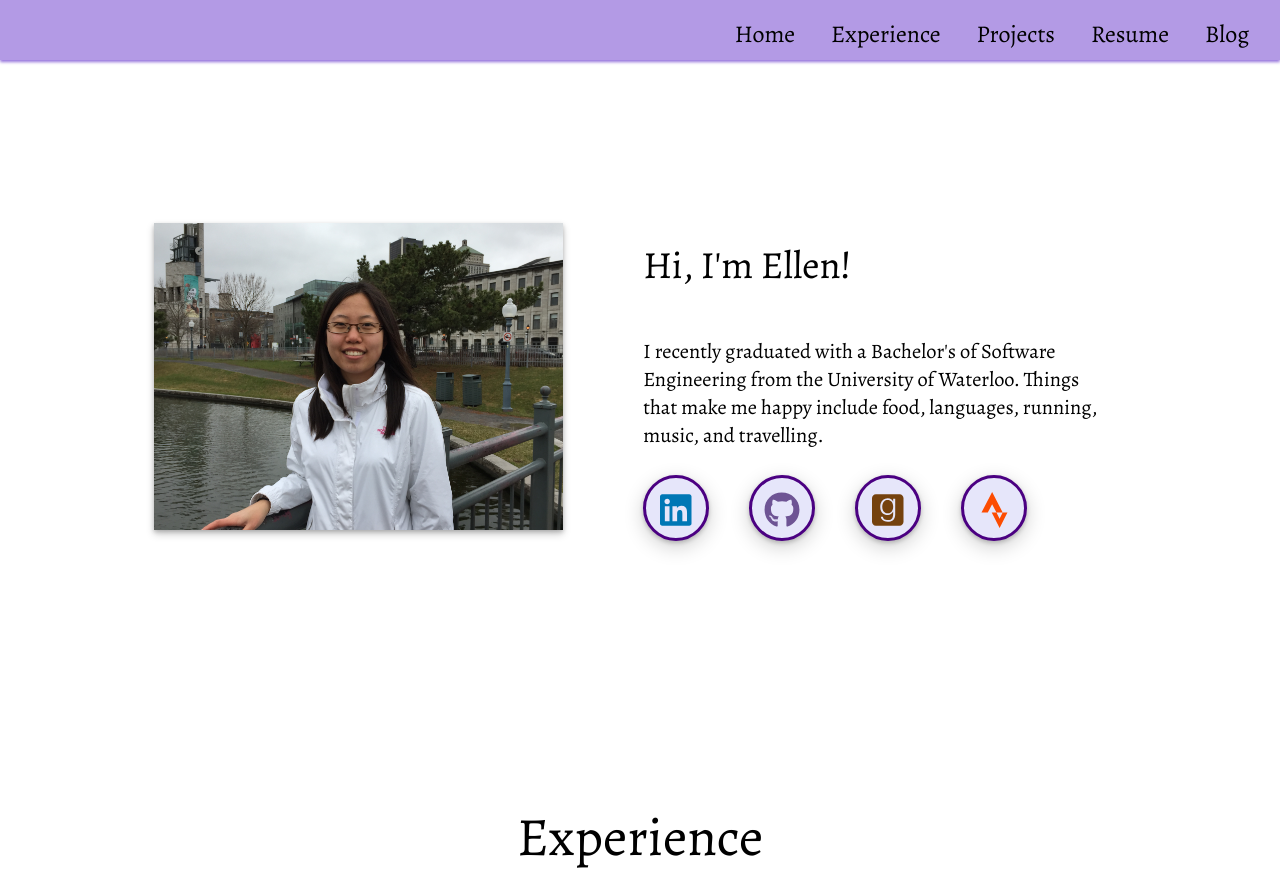
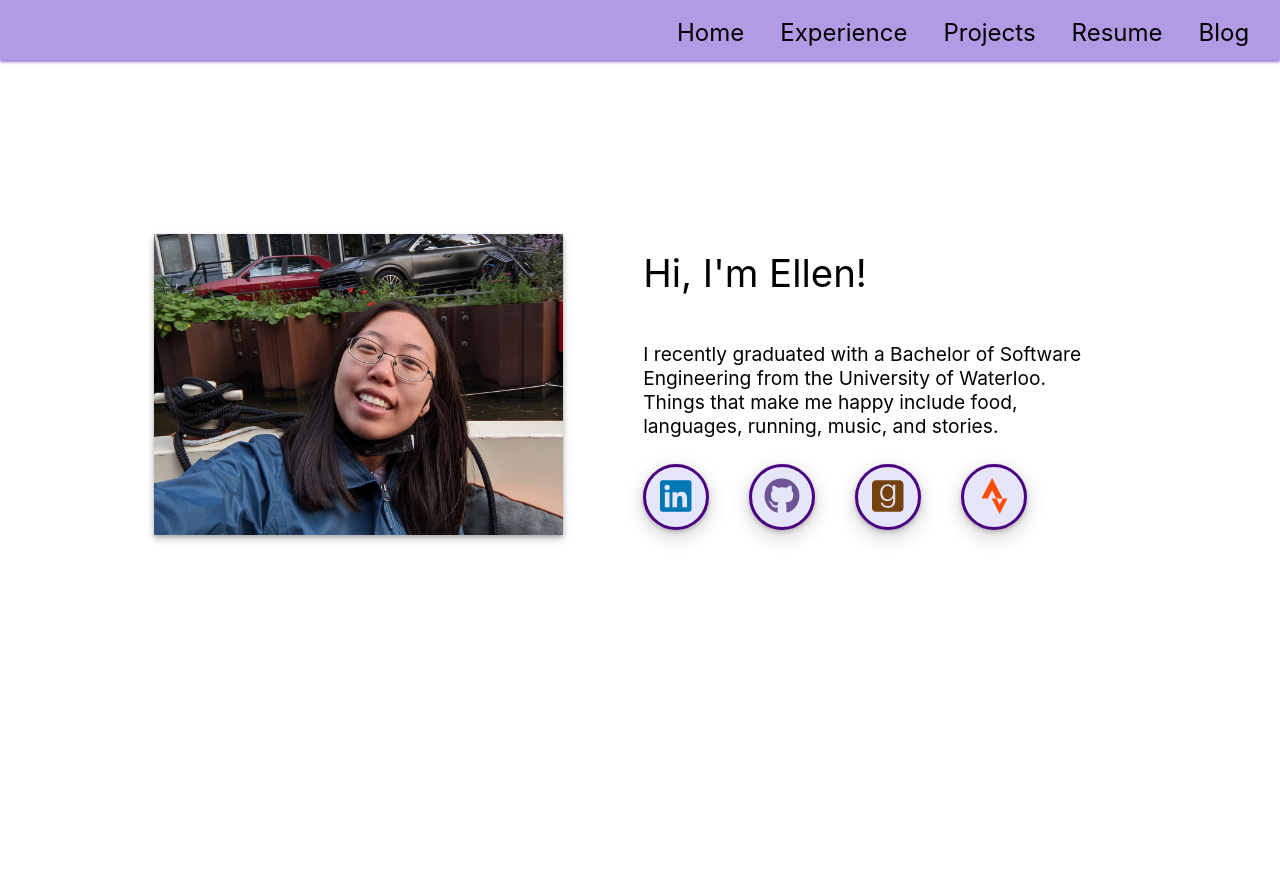
Before and after one commit to jlight99/personal-website, a React (Create React App) app: page / in a window 1280 px wide. Shown: the top 895 px of the page. Built offline with nearby package versions, Linux system fonts and the light colour scheme; a web font is replaced by a local one.

Commit message:
update resources

```diff
--- a/src/index.css
+++ b/src/index.css
@@ -1,7 +1,13 @@
 body, html {
   margin: 0;
   padding: 0;
-  font-family: 'Alegreya', serif;
+
+  font-family: -apple-system, BlinkMacSystemFont, 'Segoe UI', 'Roboto', 'Oxygen',
+    'Ubuntu', 'Cantarell', 'Fira Sans', 'Droid Sans', 'Helvetica Neue',
+    sans-serif;
+  -webkit-font-smoothing: antialiased;
+  -moz-osx-font-smoothing: grayscale;
+
   background-size: cover;
   text-align: center;
   color: black;
--- a/src/sections/AboutMe.css
+++ b/src/sections/AboutMe.css
@@ -20,7 +20,7 @@
 
 .about-text {
     max-width: 49vw;
-    font-size: 1.6vw;
+    font-size: 1.5vw;
     text-align: left;
     margin: 0.3em 0;
 }
--- a/src/sections/AboutMe.js
+++ b/src/sections/AboutMe.js
@@ -10,13 +10,13 @@ class AboutMe extends React.Component {
                 <span className="about">
                     <span className="about-inner">
                         <span id="picture-of-me">
-                            <img src="/resources/profilepic.JPG"></img>
+                            <img src="/resources/amsterdam-pic-2.JPG"></img>
                         </span>
                         <span className="about-section">
                             <div className="hi">Hi, I'm Ellen!</div>
                             <div className="about-text">
-                                I recently graduated with a Bachelor's of Software Engineering from the University of Waterloo.
-                                Things that make me happy include food, languages, running, music, and travelling.
+                                I recently graduated with a Bachelor of Software Engineering from the University of Waterloo.
+                                Things that make me happy include food, languages, running, music, and stories.
                         </div>
                             <span className="contact-info"><ContactInfo /></span>
                         </span>
--- a/src/sections/Activities.css
+++ b/src/sections/Activities.css
@@ -1,6 +1,6 @@
 .activities-header {
     font-size: 54px;
-    padding: 3em 0 1em 0;
+    padding: 1.6em 0 1em 0;
 }
 
 .activities-intro {
--- a/src/sections/Experience.css
+++ b/src/sections/Experience.css
@@ -9,6 +9,7 @@
 .experience-header {
     font-size: 54px;
     padding-bottom: 1em;
+    padding-top: 1.6em;
 }
 
 .position-details {
@@ -37,7 +38,7 @@
     font-size: 1.3em;
     float: right;
     color: rgb(93, 63, 211);
-    padding-top: 0.4em;
+    padding-top: 0.1em;
 }
 
 .at {
--- a/src/sections/Music.css
+++ b/src/sections/Music.css
@@ -1,6 +1,6 @@
 .music-header {
     font-size: 54px;
-    padding: 3em 0 1em 0;
+    padding: 1.6em 0 1em 0;
 }
 
 .music-intro {
--- a/src/sections/Projects.css
+++ b/src/sections/Projects.css
@@ -4,7 +4,7 @@
 
 .projects-header {
     font-size: 54px;
-    padding: 3em 0 1em 0;
+    padding: 1.6em 0 1em 0;
 }
 
 .projects-intro {
```
Also changed, not shown: public/resources/amsterdam-pic-2.jpg (added), public/resources/amsterdam-pic.jpg (added).
